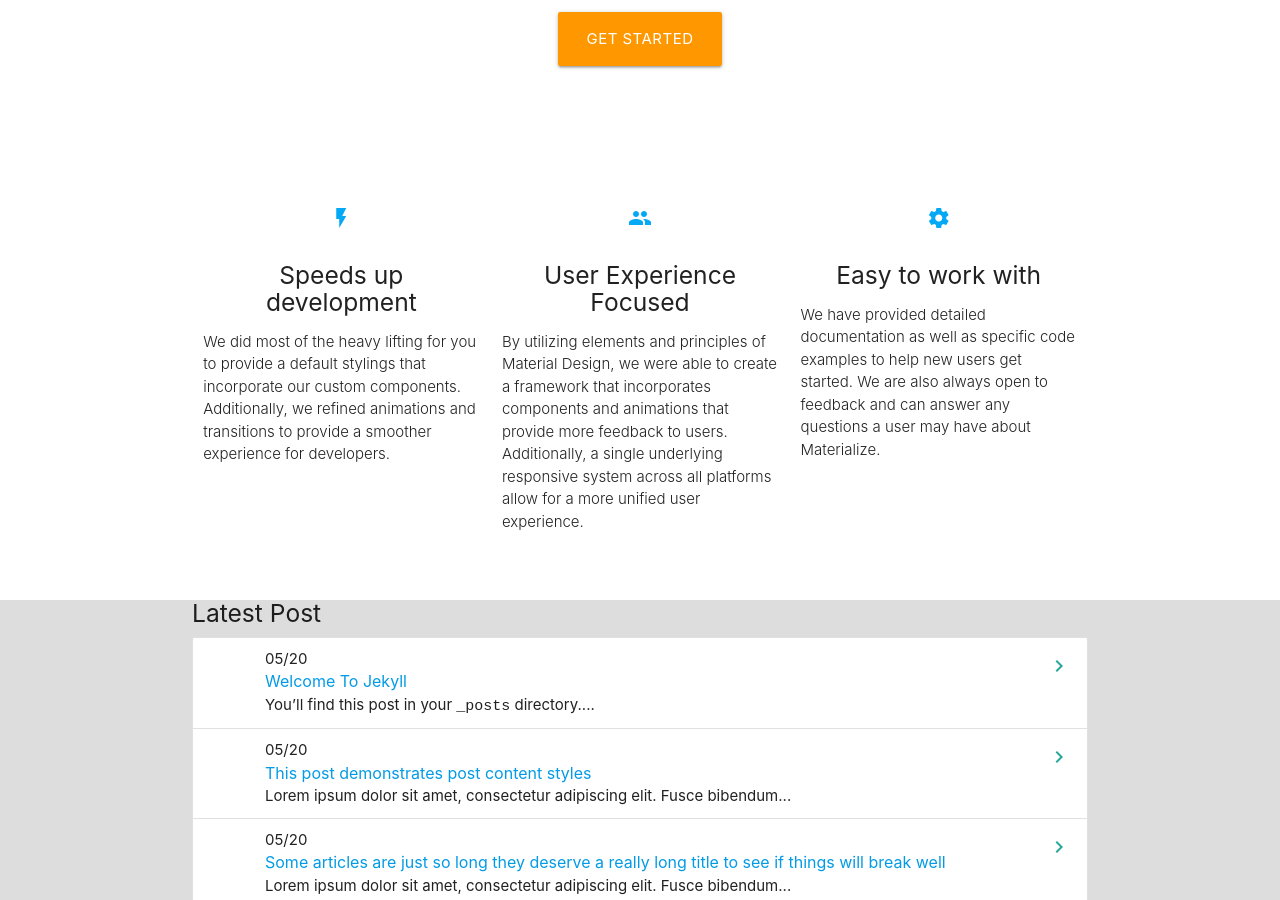
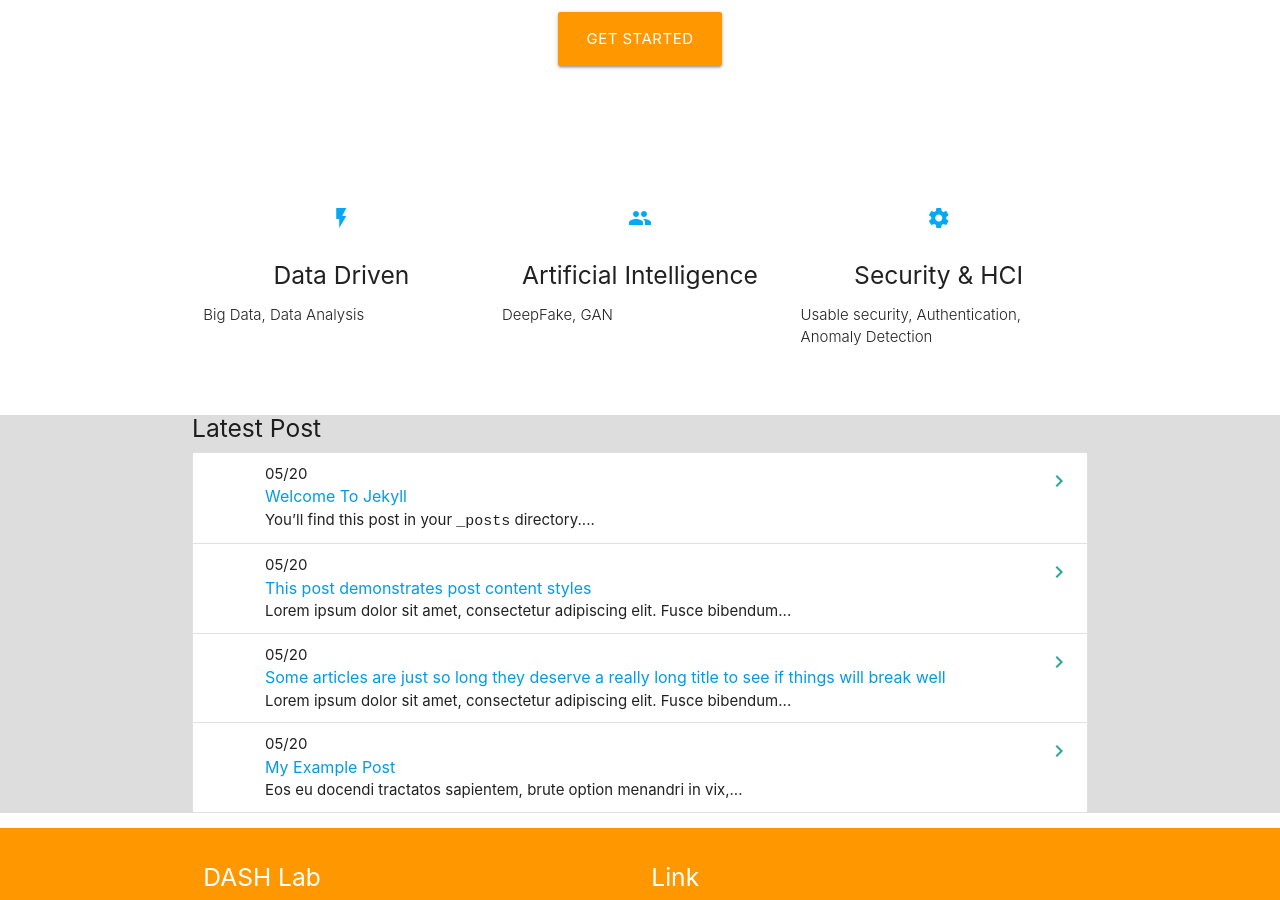
Before and after one commit to s00ne/s00ne.github.io, a Jekyll site: the page built from index.md, in a window 1280 px wide and 900 px high, scrolled down 371 px. Built offline with Jekyll 4.4.1, drawn with Linux system fonts in a browser that asks for light colours; nearby versions of some CDN libraries; library files that are not in the unit come from our copies.

Commit message:
Update home.html

```diff
--- a/_layouts/home.html
+++ b/_layouts/home.html
@@ -26,27 +26,27 @@ layout: default
         <div class="col s12 m4">
           <div class="icon-block">
             <h2 class="center light-blue-text"><i class="material-icons">flash_on</i></h2>
-            <h5 class="center">Speeds up development</h5>
+            <h5 class="center">Data Driven</h5>
 
-            <p class="light">We did most of the heavy lifting for you to provide a default stylings that incorporate our custom components. Additionally, we refined animations and transitions to provide a smoother experience for developers.</p>
+            <p class="light"> Big Data, Data Analysis</p>
           </div>
         </div>
 
         <div class="col s12 m4">
           <div class="icon-block">
             <h2 class="center light-blue-text"><i class="material-icons">group</i></h2>
-            <h5 class="center">User Experience Focused</h5>
+            <h5 class="center">Artificial Intelligence</h5>
 
-            <p class="light">By utilizing elements and principles of Material Design, we were able to create a framework that incorporates components and animations that provide more feedback to users. Additionally, a single underlying responsive system across all platforms allow for a more unified user experience.</p>
+            <p class="light">DeepFake, GAN</p>
           </div>
         </div>
 
         <div class="col s12 m4">
           <div class="icon-block">
             <h2 class="center light-blue-text"><i class="material-icons">settings</i></h2>
-            <h5 class="center">Easy to work with</h5>
+            <h5 class="center">Security & HCI</h5>
 
-            <p class="light">We have provided detailed documentation as well as specific code examples to help new users get started. We are also always open to feedback and can answer any questions a user may have about Materialize.</p>
+            <p class="light">Usable security, Authentication, Anomaly Detection</p>
           </div>
         </div>
       </div>
```
